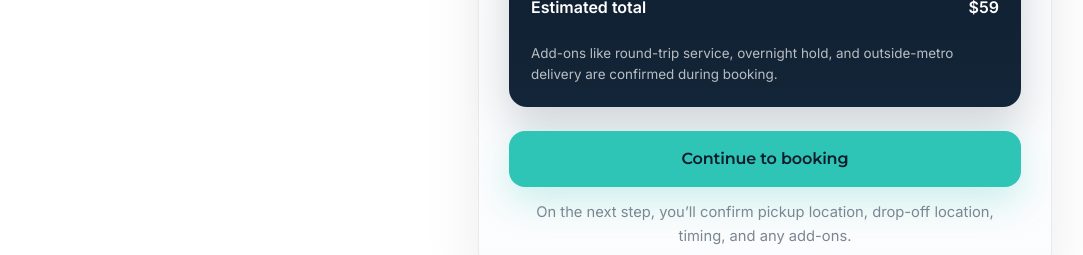
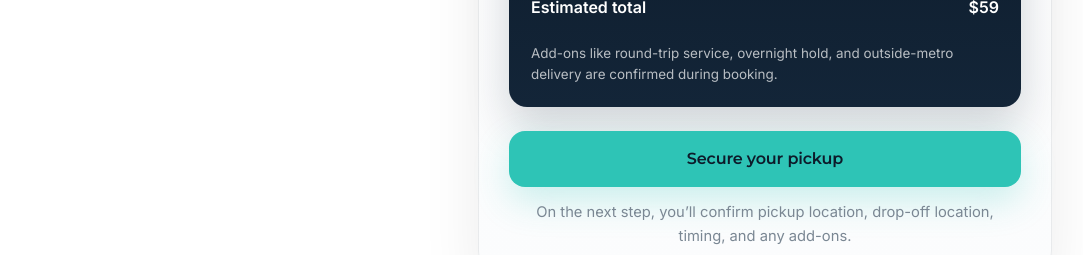
Before and after one commit to MyQarryOn/qarryon-site, a Next.js app: page / in a window 1280 px wide. Shown: the part 6640-6895 px from the top of the page, without its empty margins (188-1271 px from the left). Built offline with nearby package versions, Linux system fonts and the light colour scheme.

Commit message:
Update website content

```diff
--- a/app/page.tsx
+++ b/app/page.tsx
@@ -838,7 +838,7 @@ export default function Page() {
     rel="noopener noreferrer"
     className="btn btn-primary btn-full booking-cta-simple"
   >
-    Continue to booking
+    Secure your pickup
   </a>
 
   <p className="booking-footnote booking-footnote-simple">
```
